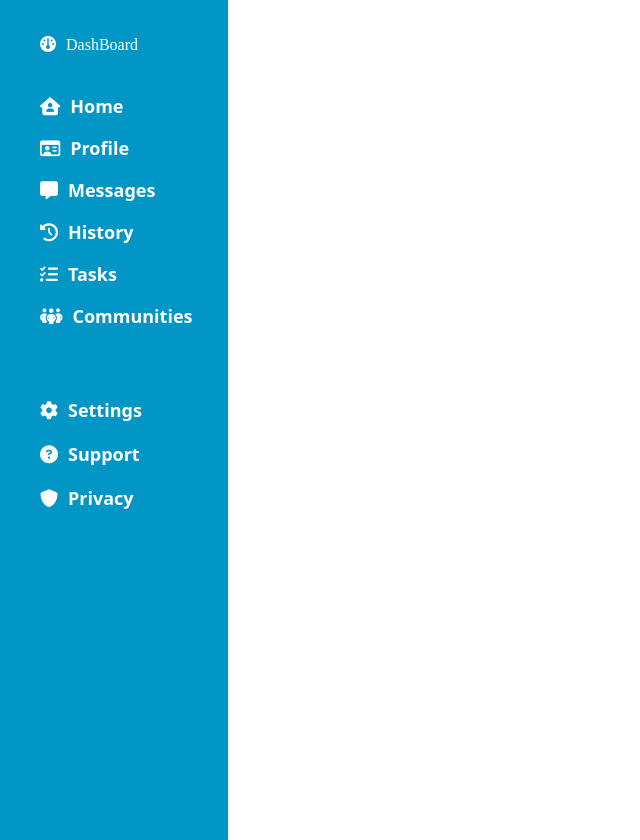
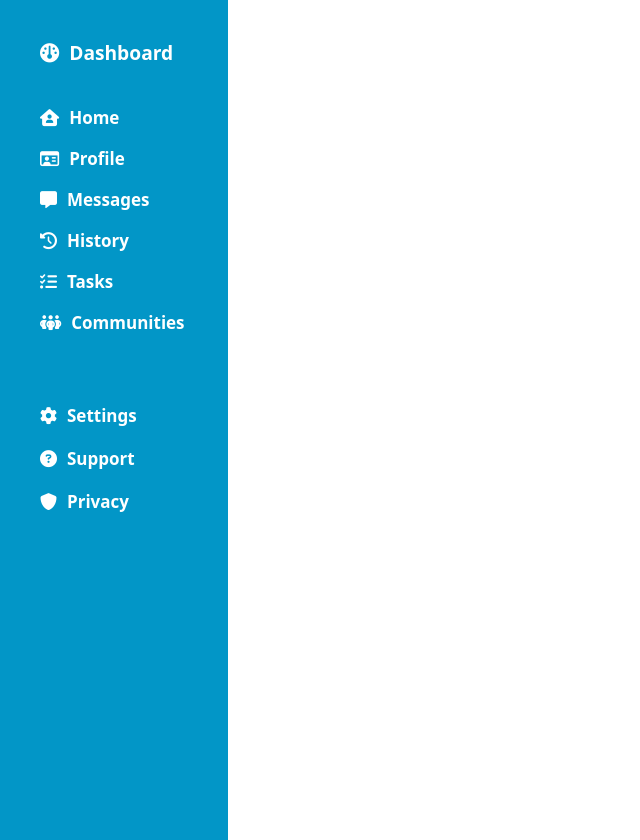
Before and after one commit to pour-moi/Admin_Dashboard, a plain HTML site: page index.html in a window 1280 px wide. Shown: the whole page, without its empty margins (0-640 px from the left). Drawn offline with Linux system fonts and the light colour scheme.

Commit message:
styled only the dashboard

```diff
--- a/index.html
+++ b/index.html
@@ -11,7 +11,7 @@
     <div class="container">
         <div class="left-bar">
             <ul>
-                <li><i class="fa fa-dashboard"></i>DashBoard</li>
+                <li><i class="fa fa-dashboard"></i>Dashboard</li>
             </ul>
 
         <div class="top-list">
--- a/style.css
+++ b/style.css
@@ -18,11 +18,16 @@ html
     height: 100vh; /* make it full height */
 }
 
-.left-bar > div
+.left-bar > div, ul
 {
     font-weight:bold;
-    font-size:large;
+    font-size: 17px;
     font-family:system-ui, -apple-system, BlinkMacSystemFont, 'Segoe UI', Roboto, Oxygen, Ubuntu, Cantarell, 'Open Sans', 'Helvetica Neue', sans-serif;
+}
+
+.left-bar > ul
+{
+    font-size:larger;
 }
 
 .top-list
```
